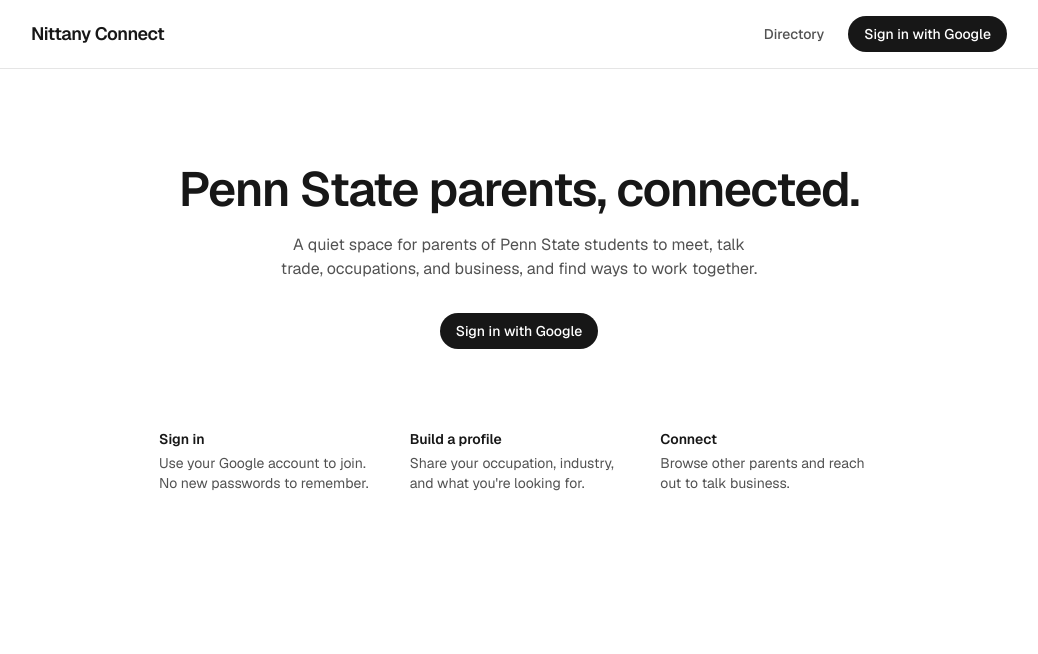
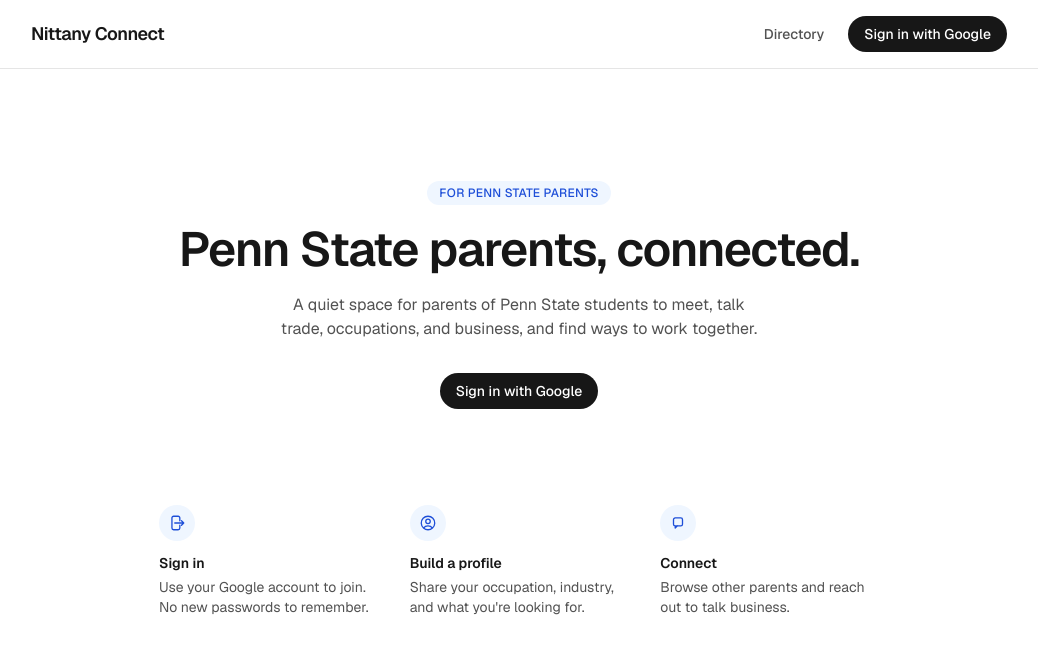
Before and after one commit to devanshig16/nittany-connect, a Next.js app: page / in a window 1280 px wide. Shown: the top 654 px of the page, without its empty margins (121-1159 px from the left). Built offline with nearby package versions, Linux system fonts and the light colour scheme; no server answers.

Commit message:
style: improve home page hierarchy and CTA
Add an eyebrow label, use the accent color for the primary CTA, and
replace the plain three-column text list with icon-badged steps for
clearer visual hierarchy.

```diff
--- a/src/app/page.tsx
+++ b/src/app/page.tsx
@@ -1,13 +1,55 @@
 import Link from "next/link";
 import { auth } from "@/lib/auth";
 import { AuthButtons } from "@/components/AuthButtons";
+
+const steps = [
+  {
+    title: "Sign in",
+    body: "Use your Google account to join. No new passwords to remember.",
+    icon: (
+      <path
+        strokeLinecap="round"
+        strokeLinejoin="round"
+        strokeWidth={1.75}
+        d="M15.75 9V5.25A2.25 2.25 0 0 0 13.5 3h-6a2.25 2.25 0 0 0-2.25 2.25v13.5A2.25 2.25 0 0 0 7.5 21h6a2.25 2.25 0 0 0 2.25-2.25V15M18 15l3-3m0 0-3-3m3 3H9"
+      />
+    ),
+  },
+  {
+    title: "Build a profile",
+    body: "Share your occupation, industry, and what you're looking for.",
+    icon: (
+      <path
+        strokeLinecap="round"
+        strokeLinejoin="round"
+        strokeWidth={1.75}
+        d="M17.982 18.725A7.488 7.488 0 0 0 12 15.75a7.488 7.488 0 0 0-5.982 2.975m11.964 0a9 9 0 1 0-11.964 0m11.964 0A8.966 8.966 0 0 1 12 21a8.966 8.966 0 0 1-5.982-2.275M15 9.75a3 3 0 1 1-6 0 3 3 0 0 1 6 0Z"
+      />
+    ),
+  },
+  {
+    title: "Connect",
+    body: "Browse other parents and reach out to talk business.",
+    icon: (
+      <path
+        strokeLinecap="round"
+        strokeLinejoin="round"
+        strokeWidth={1.75}
+        d="M8.25 15.75h7.5a2.25 2.25 0 0 0 2.25-2.25v-6a2.25 2.25 0 0 0-2.25-2.25h-7.5A2.25 2.25 0 0 0 6 7.5v6a2.25 2.25 0 0 0 2.25 2.25Zm0 0v3l3-3"
+      />
+    ),
+  },
+];
 
 export default async function Home() {
   const session = await auth();
 
   return (
-    <div className="mx-auto flex max-w-3xl flex-col items-center px-6 py-24 text-center">
-      <h1 className="text-4xl font-semibold tracking-tight sm:text-5xl">
+    <div className="mx-auto flex max-w-3xl flex-col items-center px-6 py-20 text-center sm:py-28">
+      <span className="rounded-full bg-accent-subtle px-3 py-1 text-xs font-medium tracking-wide text-accent-subtle-foreground uppercase">
+        For Penn State parents
+      </span>
+      <h1 className="mt-5 text-4xl font-semibold tracking-tight text-balance sm:text-5xl">
         Penn State parents, connected.
       </h1>
       <p className="mt-5 max-w-xl text-balance text-neutral-600 dark:text-neutral-400">
@@ -19,7 +61,7 @@
         {session?.user ? (
           <Link
             href="/directory"
-            className="rounded-full bg-neutral-900 px-5 py-2.5 text-sm font-medium text-white transition hover:bg-neutral-700 dark:bg-white dark:text-neutral-900 dark:hover:bg-neutral-200"
+            className="rounded-full bg-accent px-5 py-2.5 text-sm font-medium text-accent-foreground shadow-sm transition hover:bg-accent-hover"
           >
             Browse the directory
           </Link>
@@ -28,25 +70,26 @@
         )}
       </div>
 
-      <div className="mt-20 grid grid-cols-1 gap-8 text-left sm:grid-cols-3">
-        <div>
-          <h2 className="text-sm font-semibold">Sign in</h2>
-          <p className="mt-1 text-sm text-neutral-600 dark:text-neutral-400">
-            Use your Google account to join. No new passwords to remember.
-          </p>
-        </div>
-        <div>
-          <h2 className="text-sm font-semibold">Build a profile</h2>
-          <p className="mt-1 text-sm text-neutral-600 dark:text-neutral-400">
-            Share your occupation, industry, and what you&apos;re looking for.
-          </p>
-        </div>
-        <div>
-          <h2 className="text-sm font-semibold">Connect</h2>
-          <p className="mt-1 text-sm text-neutral-600 dark:text-neutral-400">
-            Browse other parents and reach out to talk business.
-          </p>
-        </div>
+      <div className="mt-20 grid grid-cols-1 gap-10 text-left sm:mt-24 sm:grid-cols-3 sm:gap-8">
+        {steps.map((step) => (
+          <div key={step.title}>
+            <div className="flex h-9 w-9 items-center justify-center rounded-full bg-accent-subtle text-accent-subtle-foreground">
+              <svg
+                viewBox="0 0 24 24"
+                fill="none"
+                stroke="currentColor"
+                className="h-4.5 w-4.5"
+                aria-hidden="true"
+              >
+                {step.icon}
+              </svg>
+            </div>
+            <h2 className="mt-3 text-sm font-semibold">{step.title}</h2>
+            <p className="mt-1 text-sm text-neutral-600 dark:text-neutral-400">
+              {step.body}
+            </p>
+          </div>
+        ))}
       </div>
     </div>
   );
```
